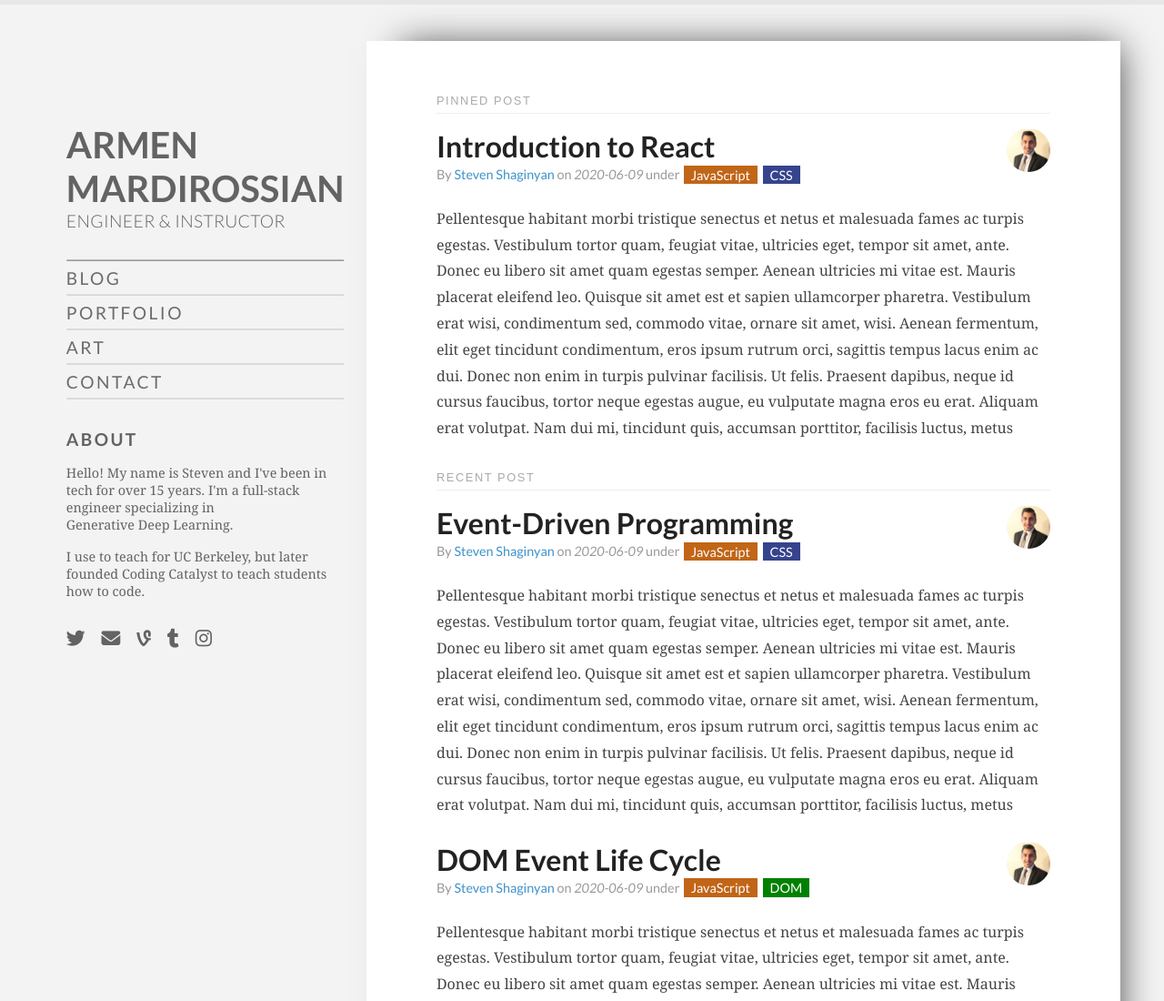
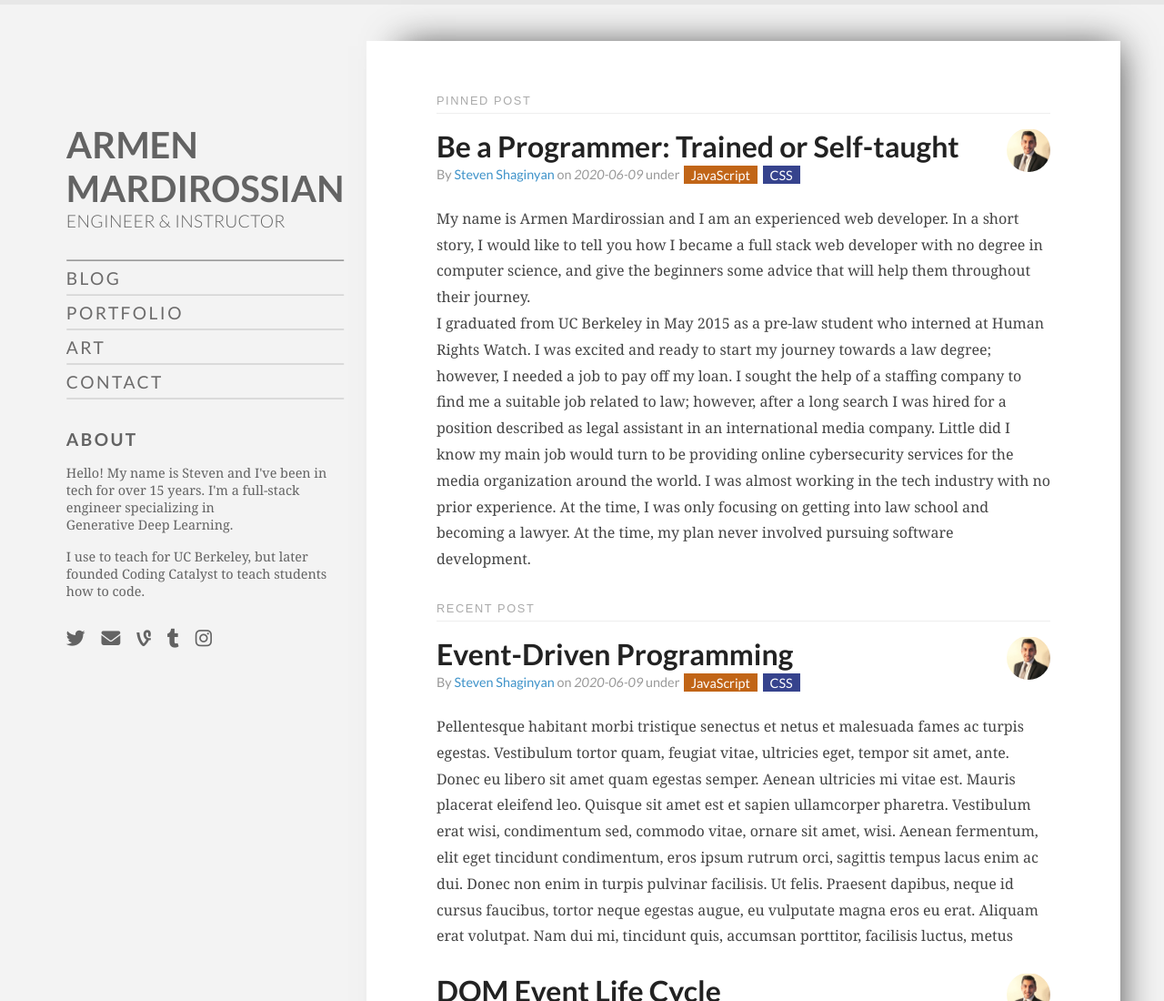
Before and after one commit to armen8989/armen8989-github.io, a plain HTML site: page index.html in a window 1280 px wide. Shown: the top 1100 px of the page at 91% size. Drawn offline with Linux system fonts and the light colour scheme.

Commit message:
first blog

```diff
--- a/index.html
+++ b/index.html
@@ -80,7 +80,7 @@
                     <header class="post-header">
                         <img class="post-avatar" src="image/me.png">
                         <h2 class="post-title">
-                            <a href="/blog/introduction-to-react.html">Introduction to React</a>
+                            <a href="/blog/be-a-programmer.html">Be a Programmer: Trained or Self-taught</a>
                         </h2>
 
                         <p class="post-meta">
@@ -94,17 +94,12 @@
                         </p>
                     </header>
                     <div class="post-description">
-                        Pellentesque habitant morbi tristique senectus et netus
-                        et malesuada fames ac turpis egestas. Vestibulum tortor quam,
-                        feugiat vitae, ultricies eget, tempor sit amet, ante. Donec eu
-                        libero sit amet quam egestas semper. Aenean ultricies mi vitae est.
-                        Mauris placerat eleifend leo. Quisque sit amet est et sapien ullamcorper pharetra.
-                         Vestibulum erat wisi, condimentum sed, commodo vitae, ornare sit amet, wisi.
-                         Aenean fermentum, elit eget tincidunt condimentum, eros ipsum rutrum orci,
-                         sagittis tempus lacus enim ac dui. Donec non enim in turpis pulvinar facilisis.
-                          Ut felis. Praesent dapibus, neque id cursus faucibus, tortor neque egestas augue,
-                          eu vulputate magna eros eu erat. Aliquam erat volutpat. Nam dui mi, tincidunt quis,
-                          accumsan porttitor, facilisis luctus, metus
+                        <p>
+                            My name is Armen Mardirossian and I am an experienced web developer. In a short story, I would like to tell you how I became a full stack web developer with no degree in computer science, and give the beginners some advice that will help them throughout their journey.
+                        </p>
+                        <p>
+                            I graduated from UC Berkeley in May 2015 as a pre-law student who interned at Human Rights Watch. I was excited and ready to start my journey towards a law degree; however, I needed a job to pay off my loan. I sought the help of a staffing company to find me a suitable job related to law; however, after a long search I was hired for a position described as legal assistant in an international media company. Little did I know my main job would turn to be providing online cybersecurity services for the media organization around the world. I was almost working in the tech industry with no prior experience. At the time, I was only focusing on getting into law school and becoming a lawyer. At the time, my plan never involved pursuing software development.
+                        </p>
                     </div>
 
                 </article>
```
Also changed, not shown: blog/be-a-programmer.html (renamed from blog/introduction-to-react.html, +5 -8 lines).
